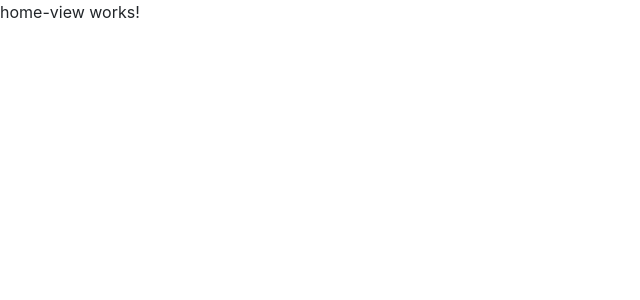
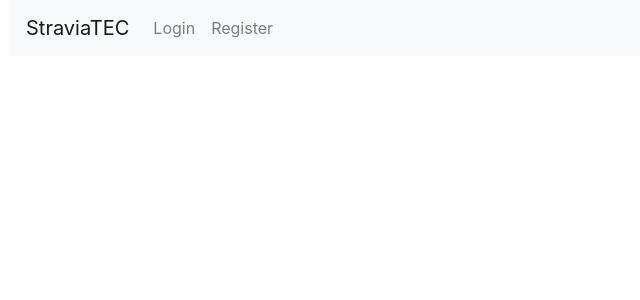
Before and after one commit to JonDGS/StraviaTEC, an Angular app in the folder st-front-end/: page / in a window 1280 px wide. Shown: the top 300 px of the page, without its empty margins (0-640 px from the left). Built offline with nearby package versions, Linux system fonts and the light colour scheme.

Commit message:
Set the basic skeleton of the project and made a first draft the home view and the login and register features

```diff
--- a/st-front-end/src/app/app.module.ts
+++ b/st-front-end/src/app/app.module.ts
@@ -6,6 +6,8 @@ import {RouterModule, Routes} from '@angular/router';
 import { HomeViewComponent } from './home/home-view/home-view.component';
 import { AthleteViewComponent } from './athlete/athlete-view/athlete-view.component';
 import { OrganizerViewComponent } from './organizer/organizer-view/organizer-view.component';
+import { RegisterComponent } from './home/home-view/register/register.component';
+import { LoginComponent } from './home/home-view/login/login.component';
 
 
 const appRoutes: Routes = [
@@ -20,6 +22,8 @@ const appRoutes: Routes = [
     HomeViewComponent,
     AthleteViewComponent,
     OrganizerViewComponent,
+    RegisterComponent,
+    LoginComponent,
   ],
   imports: [
     BrowserModule,
--- a/st-front-end/src/app/home/home-view/home-view.component.css
+++ b/st-front-end/src/app/home/home-view/home-view.component.css
@@ -0,0 +1,8 @@
+.myHomeViewNavbar {
+  margin-left: 10px;
+}
+
+.myHomeViewDiv {
+  margin-left: 25px;
+  margin-top: 10px;
+}
--- a/st-front-end/src/app/home/home-view/home-view.component.html
+++ b/st-front-end/src/app/home/home-view/home-view.component.html
@@ -1 +1,18 @@
-<p>home-view works!</p>
+<nav class="navbar navbar-expand-lg navbar-light bg-light myHomeViewNavbar">
+  <a class="navbar-brand">StraviaTEC</a>
+  <div class="collapse navbar-collapse" id="navbarNav">
+    <ul class="navbar-nav">
+      <li class="nav-item">
+        <a class="nav-link" (click)="loadLogin()">Login</a>
+      </li>
+      <li class="nav-item">
+        <a class="nav-link" (click)="loadRegister()">Register</a>
+      </li>
+    </ul>
+  </div>
+</nav>
+
+<div class="myHomeViewDiv">
+  <app-register *ngIf="loadedAction === 'register'"></app-register>
+  <app-login *ngIf="loadedAction === 'login'"></app-login>
+</div>
--- a/st-front-end/src/app/home/home-view/home-view.component.ts
+++ b/st-front-end/src/app/home/home-view/home-view.component.ts
@@ -6,10 +6,18 @@ import { Component, OnInit } from '@angular/core';
   styleUrls: ['./home-view.component.css']
 })
 export class HomeViewComponent implements OnInit {
+  loadedAction: string;
 
   constructor() { }
 
   ngOnInit(): void {
   }
 
+  loadRegister(){
+    this.loadedAction = 'register';
+  }
+
+  loadLogin(){
+    this.loadedAction = 'login';
+  }
 }
--- /dev/null
+++ b/st-front-end/src/app/home/home-view/login/login.component.html
@@ -0,0 +1 @@
+<p>login works!</p>
--- /dev/null
+++ b/st-front-end/src/app/home/home-view/login/login.component.ts
@@ -0,0 +1,15 @@
+import { Component, OnInit } from '@angular/core';
+
+@Component({
+  selector: 'app-login',
+  templateUrl: './login.component.html',
+  styleUrls: ['./login.component.css']
+})
+export class LoginComponent implements OnInit {
+
+  constructor() { }
+
+  ngOnInit(): void {
+  }
+
+}
--- /dev/null
+++ b/st-front-end/src/app/home/home-view/register/register.component.css
@@ -0,0 +1,7 @@
+.myRegisterDiv {
+  text-align: center;
+}
+
+.myRegisterButton {
+  margin: 5px;
+}
--- /dev/null
+++ b/st-front-end/src/app/home/home-view/register/register.component.html
@@ -0,0 +1,6 @@
+<div class="row">
+  <div class="col text-center">
+    <button class="btn btn-primary myRegisterButton">Register as an Athlete</button>
+    <button class="btn btn-primary myRegisterButton">Register as an Organizer</button>
+  </div>
+</div>
--- /dev/null
+++ b/st-front-end/src/app/home/home-view/register/register.component.ts
@@ -0,0 +1,15 @@
+import { Component, OnInit } from '@angular/core';
+
+@Component({
+  selector: 'app-register',
+  templateUrl: './register.component.html',
+  styleUrls: ['./register.component.css']
+})
+export class RegisterComponent implements OnInit {
+
+  constructor() { }
+
+  ngOnInit(): void {
+  }
+
+}
```
Also changed, not shown: st-front-end/src/app/app.component.html (+17 -0 lines), st-front-end/src/app/home/home-view/login/login.component.css (added).
